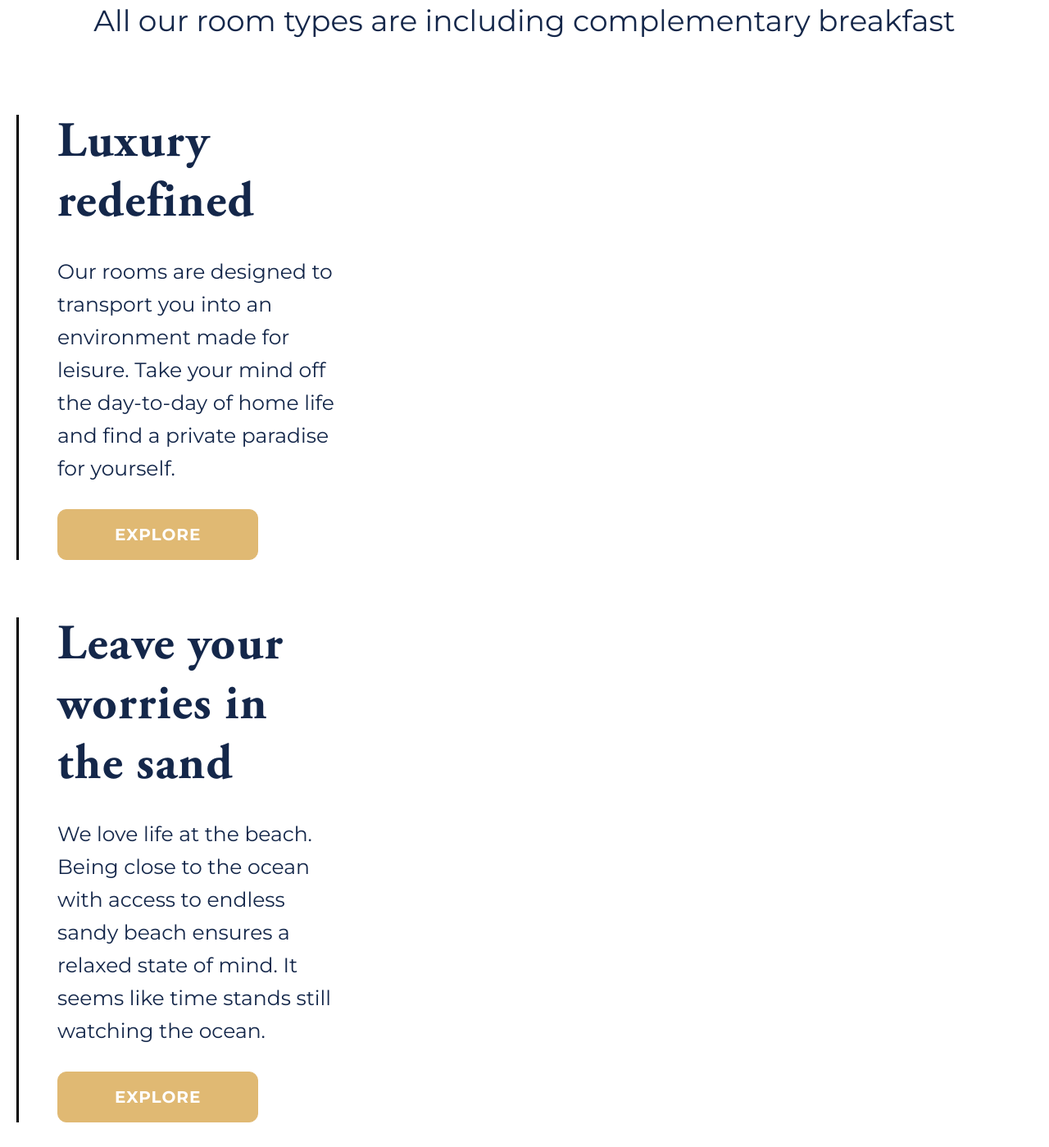
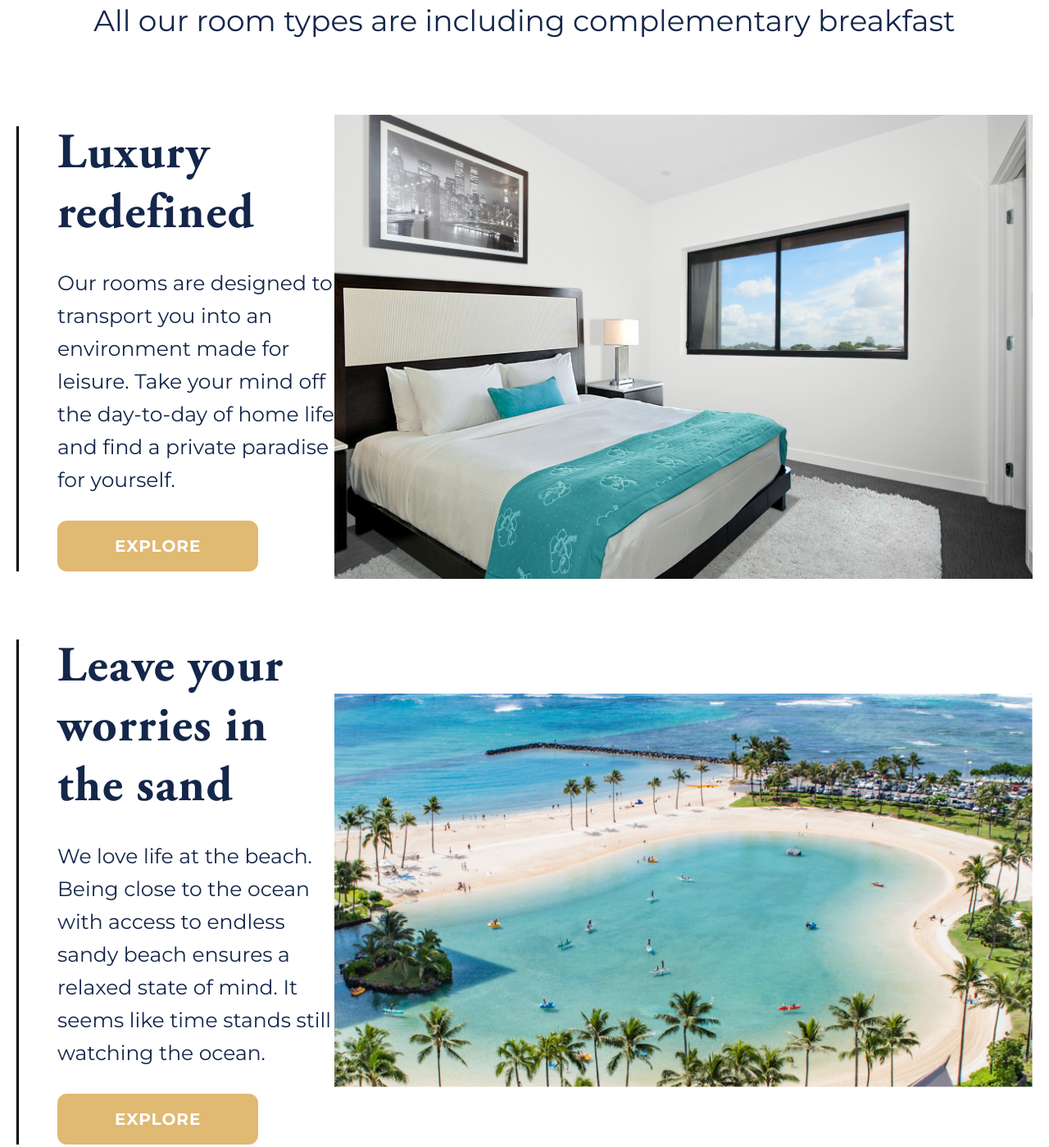
Before and after one commit to Yuriy856/site, a plain HTML site: page index.html in a window 1280 px wide. Shown: the part 1160-2559 px from the top of the page at 82% size. Drawn offline with nearby package versions, Linux system fonts and the light colour scheme; files whose address does not match are found by name.

Commit message:
Update index.html

```diff
--- a/index.html
+++ b/index.html
@@ -145,7 +145,7 @@
                             <a class="main__inform__btn" href="#">EXPLORE</a>
                     </div>
                     <div class="main__inform__img">
-                        <img src="../img/Home/steven.jpg" alt="">
+                        <img src="assets/img/Home/steven.jpg" alt="">
                         <div class="main__inform__fon">
 
                         </div>
@@ -165,7 +165,7 @@
                             <a class="main__inform__btn" href="#">EXPLORE</a>
                     </div>
                     <div class="main__inform__img img1">
-                        <img src="../img/Home/andrew.jpg" alt="">
+                        <img src="assets/img/Home/andrew.jpg" alt="">
                         <div class="main__inform__fon  fon1">
 
                         </div>
```
